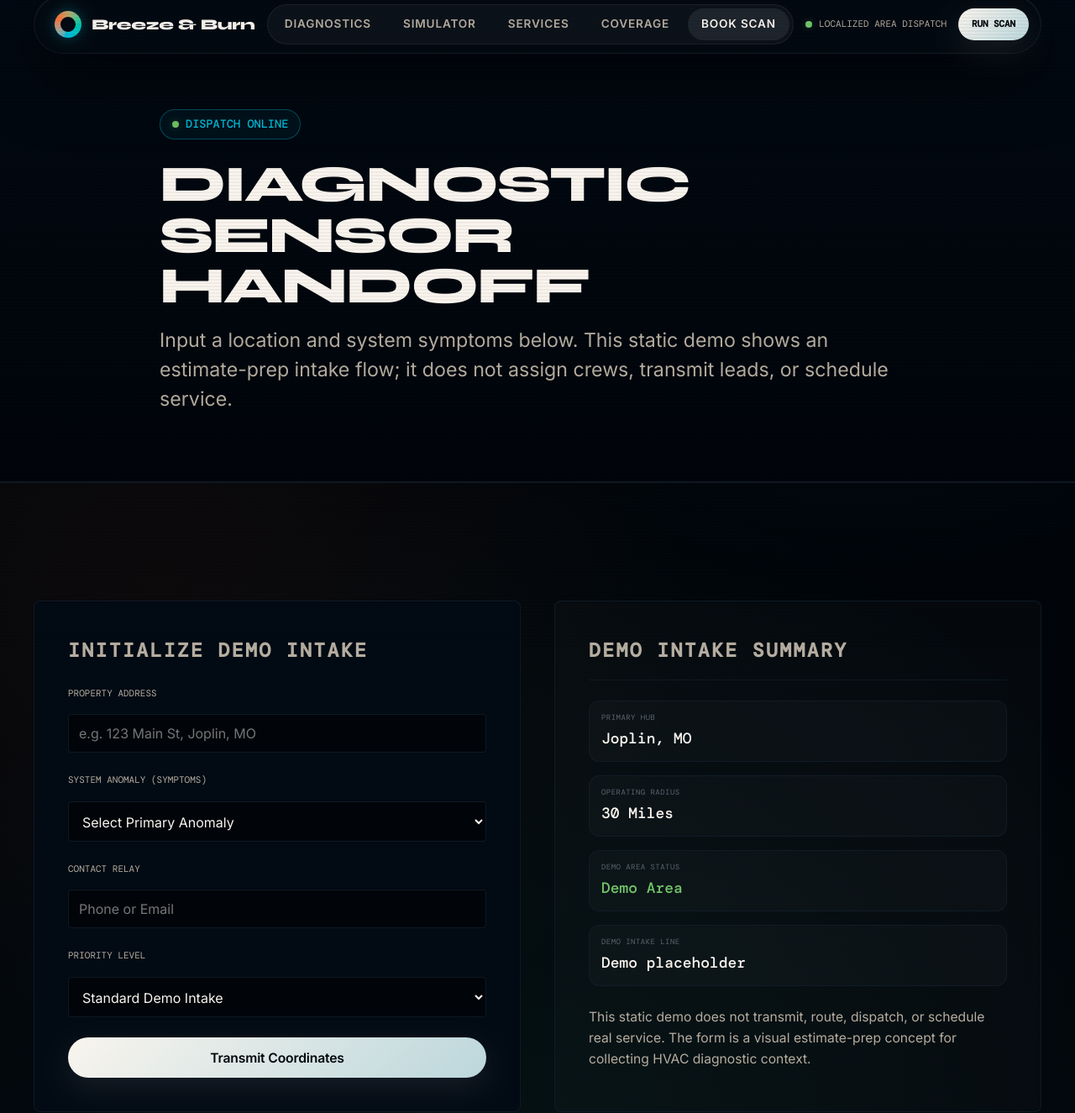
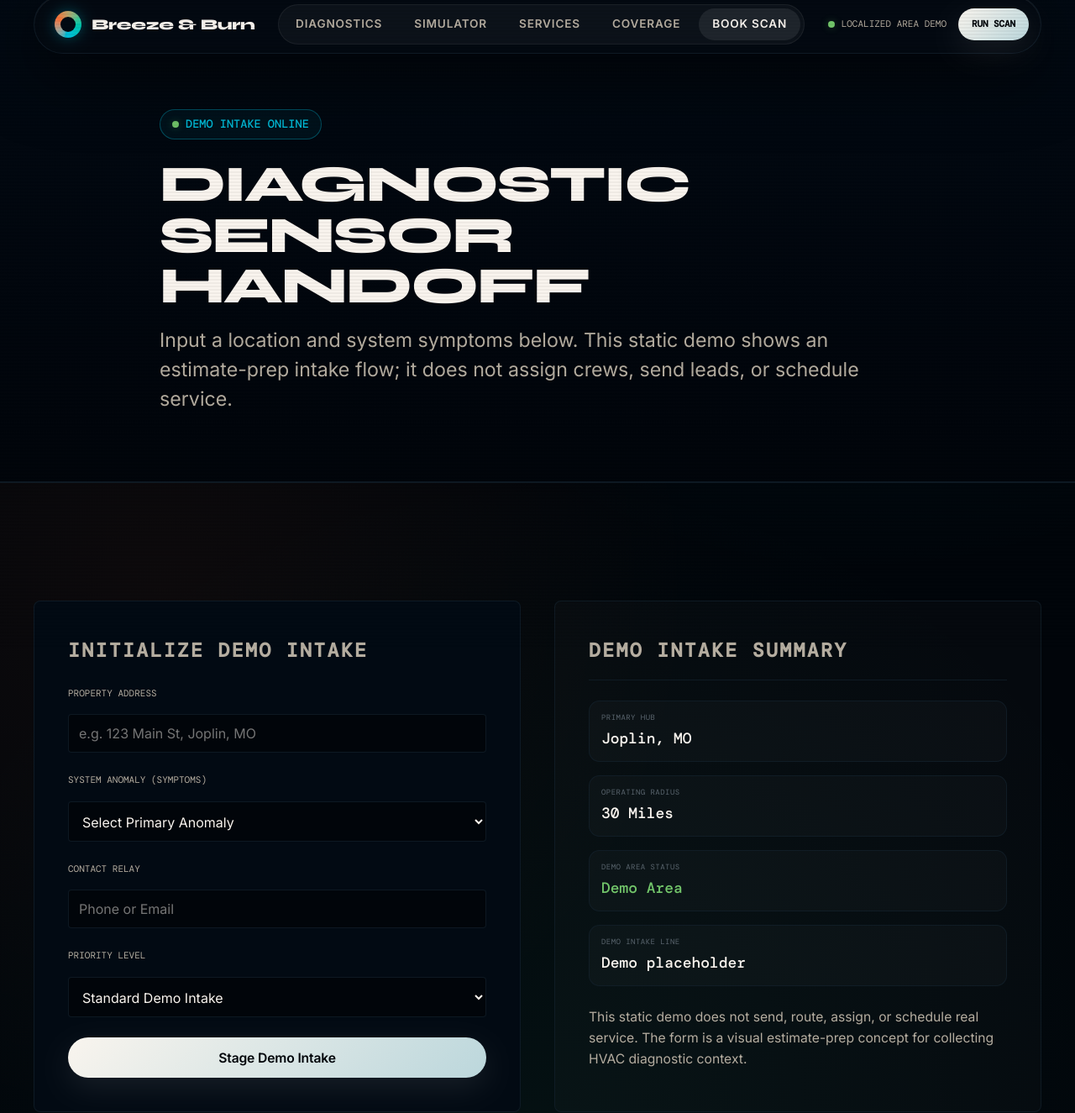
Before and after one commit to tobymilleragency-lgtm/breeze-and-burn-hvac-showpiece, a website: page contact.html in a window 1280 px wide. Shown: the part 30-1355 px from the top of the page at 84% size. Drawn offline with nearby package versions, Linux system fonts and the light colour scheme.

Commit message:
fix: remove transmit wording from demo forms

```diff
--- a/contact.html
+++ b/contact.html
@@ -76,7 +76,7 @@
       <div class="nav-right">
         <div class="nav-status">
           <div class="status-dot"></div>
-          <span>LOCALIZED AREA DISPATCH</span>
+          <span>LOCALIZED AREA DEMO</span>
         </div>
         <a href="contact.html" class="btn btn-primary" style="min-height: 38px; padding: 6px 16px; font-size: 11px; font-family: var(--font-mono); text-transform: uppercase;">Run Scan</a>
       </div>
@@ -88,10 +88,10 @@
       <div class="page-header-inner">
         <div class="badge-outline">
           <span class="status-dot" style="background: var(--color-green); box-shadow: 0 0 8px var(--color-green);"></span>
-          <span>DISPATCH ONLINE</span>
+          <span>DEMO INTAKE ONLINE</span>
         </div>
         <h1 class="page-header-title">Diagnostic Sensor Handoff</h1>
-        <p class="page-header-desc">Input a location and system symptoms below. This static demo shows an estimate-prep intake flow; it does not assign crews, transmit leads, or schedule service.</p>
+        <p class="page-header-desc">Input a location and system symptoms below. This static demo shows an estimate-prep intake flow; it does not assign crews, send leads, or schedule service.</p>
       </div>
     </header>
 
@@ -127,7 +127,7 @@
                 <option value="urgent">Priority Symptom Demo</option>
               </select>
             </div>
-            <button type="submit" class="btn btn-primary" style="width: 100%;">Transmit Coordinates</button>
+            <button type="submit" class="btn btn-primary" style="width: 100%;">Stage Demo Intake</button>
           </form>
         </div>
 
@@ -154,7 +154,7 @@
           </div>
 
           <p style="color: var(--color-muted); font-size: var(--text-sm); line-height: 1.6;">
-            This static demo does not transmit, route, dispatch, or schedule real service. The form is a visual estimate-prep concept for collecting HVAC diagnostic context.
+            This static demo does not send, route, assign, or schedule real service. The form is a visual estimate-prep concept for collecting HVAC diagnostic context.
           </p>
 
         </div>
--- a/scripts/verify-site.mjs
+++ b/scripts/verify-site.mjs
@@ -23,6 +23,9 @@ const badClaimPatterns = [
   /will assign/i,
   /fastest response/i,
   /response times? under/i,
+  /localized area dispatch/i,
+  /dispatch online/i,
+  /transmit/i,
 ];
 const skipDirs = new Set(['.git', '.vercel', 'node_modules', 'dist']);
 function walk(dir) {
```
Also changed, not shown: index.html (+1 -1 lines).
